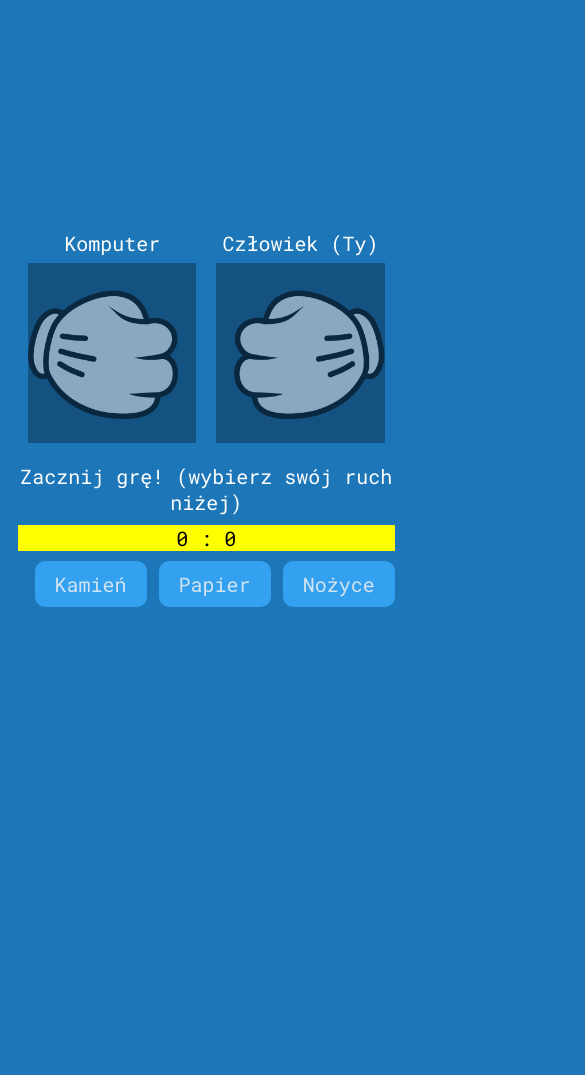
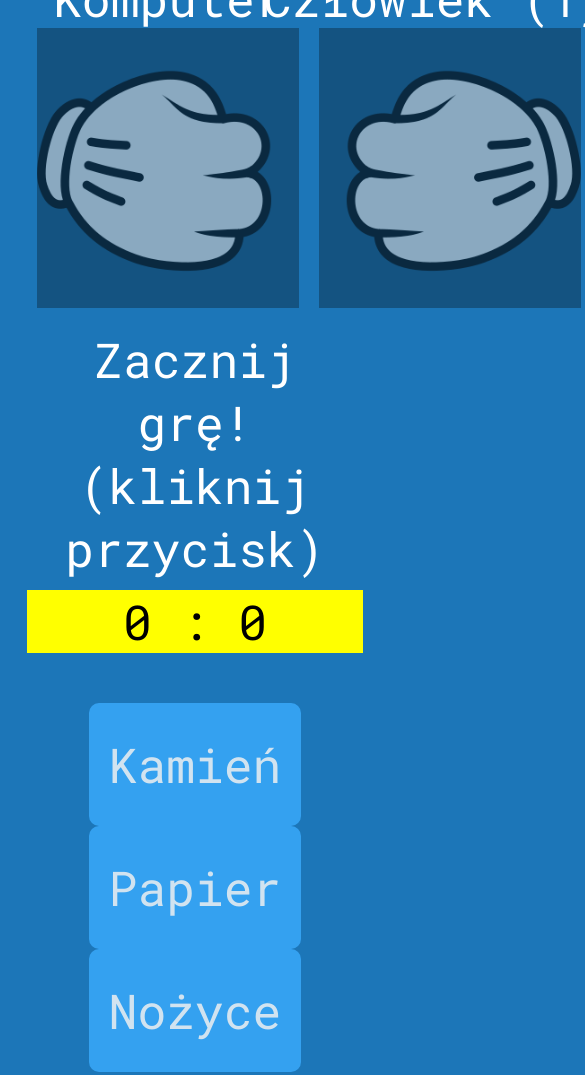
Before and after one commit to olinoleum/olinoleum.github.io, a website: page index.html in a window 390 px wide. Shown: the top 1075 px of the page, 585 px wide, since content can reach past the window. Before the commit the page ends 860 px from the top, so only its background shows below. Drawn offline with Linux system fonts and the light colour scheme.

Commit message:
Add css media queries

```diff
--- a/index.html
+++ b/index.html
@@ -11,7 +11,7 @@
 			<div id="computer-hand"><img src="images/rock.png" class="pre-hand" alt="rock"></div>
 			<div id="player-hand"><img src="images/rock.png" class="pre-hand rgt" alt="rock"></div>
 		</div>
-		<div id="messages">Zacznij grę! (wybierz swój ruch niżej)</div>
+		<div id="messages">Zacznij grę! (kliknij przycisk)</div>
 		<div id="result">0 : 0</div>
 		<div id="buttons">
 			<button id="play-rock">Kamień</button>
--- a/sass/style.scss
+++ b/sass/style.scss
@@ -43,7 +43,7 @@ div {
         }
         &::before {
             position: absolute;
-            top: -20px;
+            top: -30px;
             left: 50%;
             transform: translate(-50%, -50%);
             content: 'Komputer';
@@ -62,7 +62,7 @@ div {
         }
         &::before {
             position: absolute;
-            top: -20px;
+            top: -30px;
             left: 50%;
             transform: translate(-50%, -50%);
             content: 'Człowiek (Ty)';
@@ -101,3 +101,28 @@ div {
         }
     }
 }
+
+@media (min-width: 376px) and (max-width: 1024px) {
+    body, button {
+        font-size: 3rem;
+    }
+    .arena {
+        height: 300px;
+    }
+    .container {
+        width: 95%;
+    }
+    #buttons {
+        text-align: center;
+        margin-top: 50px;
+        button {
+            padding: 30px 20px;
+        }
+    }
+}
+
+@media (max-width: 375px) {
+    .container {
+        width: 365px;
+    }
+}
```
Also changed, not shown: css/style.css, 1 other file.
